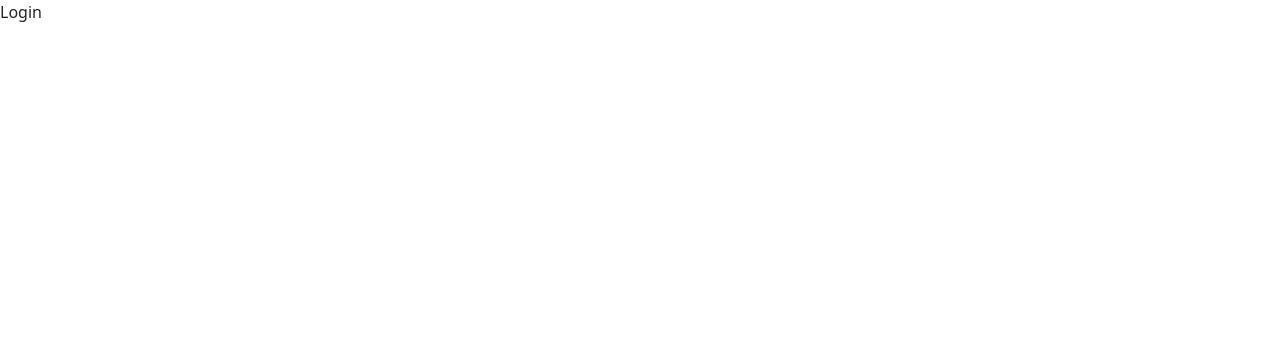
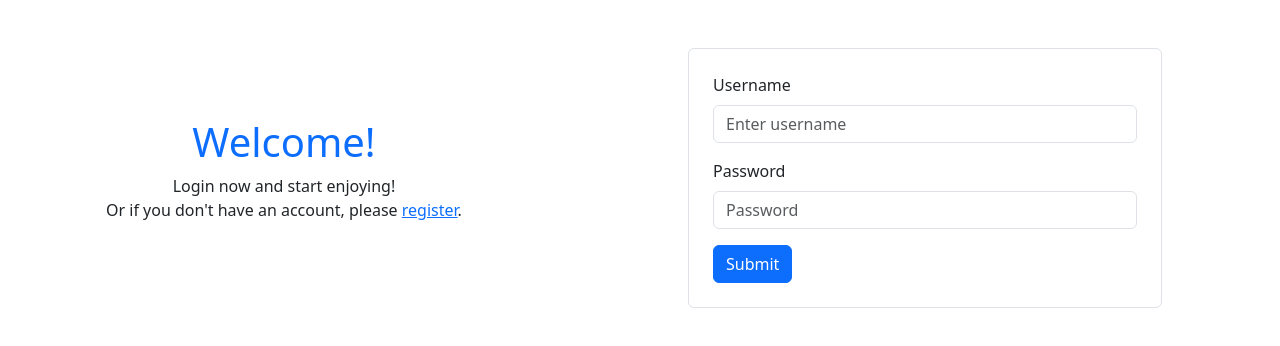
Before and after one commit to kerimrozajac/blogapp-front, a React (Create React App) app: page /login in a window 1280 px wide. Shown: the top 346 px of the page. Built offline with nearby package versions, Linux system fonts and the light colour scheme.

Commit message:
login form
added login form and added user.actions.js hook

```diff
--- a/src/App.js
+++ b/src/App.js
@@ -3,6 +3,7 @@ import { Route, Routes } from "react-router-dom";
 import ProtectedRoute from "./routes/ProtectedRoute";
 import Home from "./pages/Home";
 import Registration from "./pages/Registration";
+import Login from "./pages/Login";
 
 function App() {
   return (
@@ -15,7 +16,7 @@ function App() {
           </ProtectedRoute>
         }
       />
-      <Route path="/login/" element={<div>Login</div>} />
+      <Route path="/login/" element={<Login />} />
       <Route path="/register/" element={<Registration />} />
     </Routes>
   );
--- /dev/null
+++ b/src/components/forms/LoginForm.js
@@ -0,0 +1,91 @@
+// src/forms/loginform.js
+import React, { useState } from "react";
+import { Form, Button } from "react-bootstrap";
+import { useNavigate } from "react-router-dom";
+import useUserActions from "../../hooks/user.actions";
+
+function LoginForm() {
+  const navigate = useNavigate();
+  const [validated, setValidated] = useState(false);
+  const [form, setForm] = useState({ username: "", password: "" });
+  const [error, setError] = useState(null);
+
+  const { login } = useUserActions(); // Retrieve the login function from the hook
+
+  const handleSubmit = async (event) => {
+    event.preventDefault();
+    const loginForm = event.currentTarget;
+    if (loginForm.checkValidity() === false) {
+      event.stopPropagation();
+    }
+
+    setValidated(true);
+
+    try {
+      const data = {
+        username: form.username,
+        password: form.password,
+      };
+
+      await login(data); // Use the login function from the hook
+
+      // If login is successful, you can navigate to the desired page
+      navigate("/");
+    } catch (err) {
+      if (err.response && err.response.data) {
+        setError(err.response.data);
+      } else {
+        setError("An error occurred while processing your request.");
+      }
+    }
+  };
+
+  return (
+    <Form
+      id="login-form"
+      className="border p-4 rounded"
+      noValidate
+      validated={validated}
+      onSubmit={handleSubmit}
+    >
+        <Form.Group className="mb-3">
+        <Form.Label>Username</Form.Label>
+        <Form.Control
+          value={form.username}
+          onChange={(e) => setForm({ ...form, username: e.target.value })}
+          required
+          type="text"
+          placeholder="Enter username"
+        />
+        <Form.Control.Feedback type="invalid">
+          Username is required.
+        </Form.Control.Feedback>
+    </Form.Group>
+
+      <Form.Group className="mb-3">
+        <Form.Label>Password</Form.Label>
+        <Form.Control
+          value={form.password}
+          minLength={8}
+          onChange={(e) => setForm({ ...form, password: e.target.value })}
+          required
+          type="password"
+          placeholder="Password"
+        />
+        <Form.Control.Feedback type="invalid">
+          Please provide a valid password.
+        </Form.Control.Feedback>
+        </Form.Group>
+
+      <div className="text-content text-danger">
+        {error && <p>{error}</p>}
+      </div>
+
+      <Button variant="primary" type="submit">
+        Submit
+      </Button>
+    </Form>
+  );
+}
+
+export default LoginForm;
--- /dev/null
+++ b/src/hooks/user.actions.js
@@ -0,0 +1,76 @@
+import axios from "axios";
+import { useNavigate } from "react-router-dom";
+
+function useUserActions() {
+  const navigate = useNavigate();
+  const baseURL = "http://localhost:8000/api/v1";
+
+  // Login the user
+  function login(data) {
+    return axios
+      .post(`${baseURL}/auth/login/`, data)
+      .then((res) => {
+        // Registering the account and tokens in the store
+        setUserData(res.data);
+        navigate("/");
+      })
+      .catch((err) => {
+        // Handle login error
+        console.error("Login error:", err);
+        throw err;
+      });
+  }
+
+  // Register the user
+  function register(data) {
+    // Implement the registration logic
+    // ...
+  }
+
+  // Logout the user
+  function logout() {
+    localStorage.removeItem("auth");
+    navigate("/login");
+  }
+
+  // Get the user
+  function getUser() {
+    const auth = JSON.parse(localStorage.getItem("auth/user"));
+    return auth ? auth.user : null;
+  }
+
+  // Get the access token
+  function getAccessToken() {
+    const auth = JSON.parse(localStorage.getItem("auth"));
+    return auth ? auth.access : null;
+  }
+
+  // Get the refresh token
+  function getRefreshToken() {
+    const auth = JSON.parse(localStorage.getItem("auth"));
+    return auth ? auth.refresh : null;
+  }
+
+  // Set the access, token, and user property
+  function setUserData(data) {
+    localStorage.setItem(
+      "auth",
+      JSON.stringify({
+        access: data.access,
+        refresh: data.refresh,
+        user: data.user,
+      })
+    );
+  }
+
+  return {
+    login,
+    register,
+    logout,
+    getUser,
+    getAccessToken,
+    getRefreshToken,
+  };
+}
+
+export default useUserActions;
--- /dev/null
+++ b/src/pages/Login.jsx
@@ -0,0 +1,27 @@
+import React from "react";
+import { Link } from "react-router-dom";
+import LoginForm from "../components/forms/LoginForm";
+
+function Login() {
+  return (
+    <div className="container">
+      <div className="row">
+        <div className="col-md-6 d-flex align-items-center">
+          <div className="content text-center px-4">
+            <h1 className="text-primary">Welcome!</h1>
+            <p className="content">
+              Login now and start enjoying! <br />
+              Or if you don't have an account, please{" "}
+              <Link to="/register/">register</Link>.
+            </p>
+          </div>
+        </div>
+        <div className="col-md-6 p-5">
+          <LoginForm />
+        </div>
+      </div>
+    </div>
+  );
+}
+
+export default Login;
```
